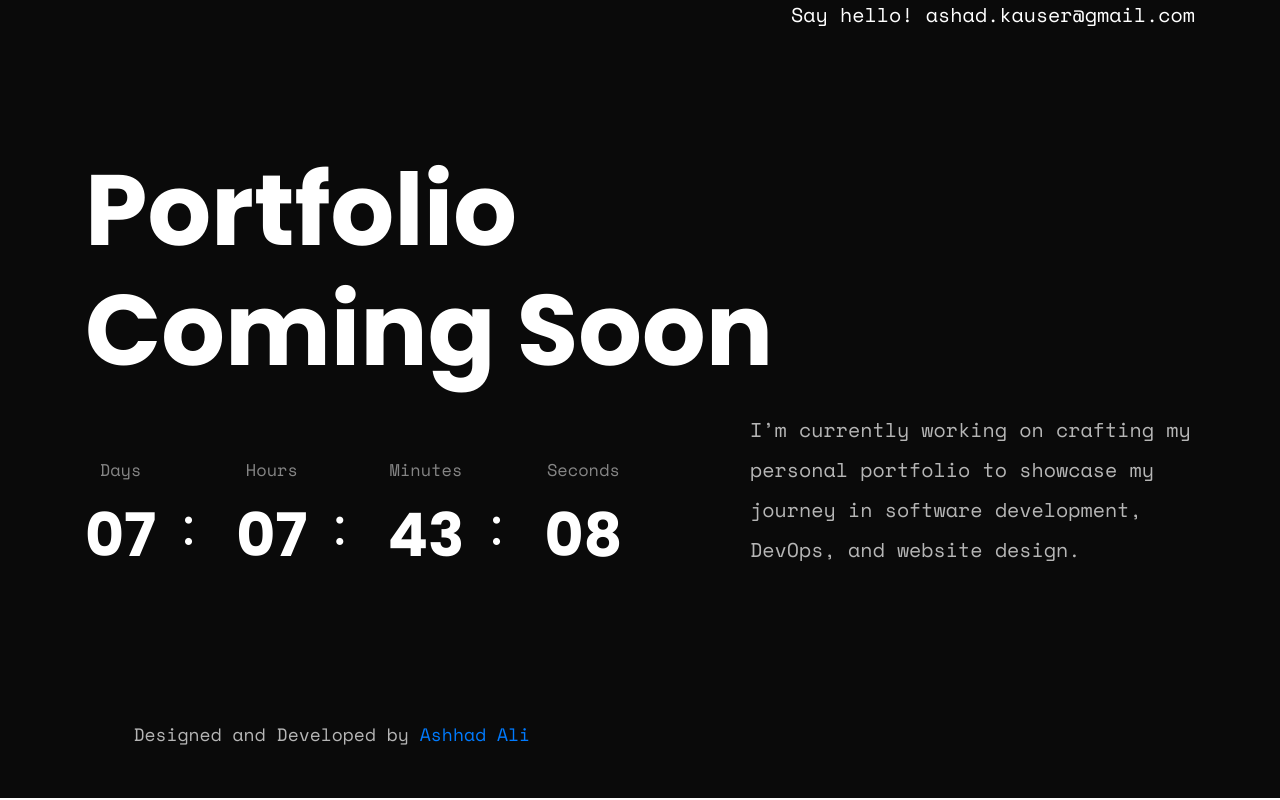
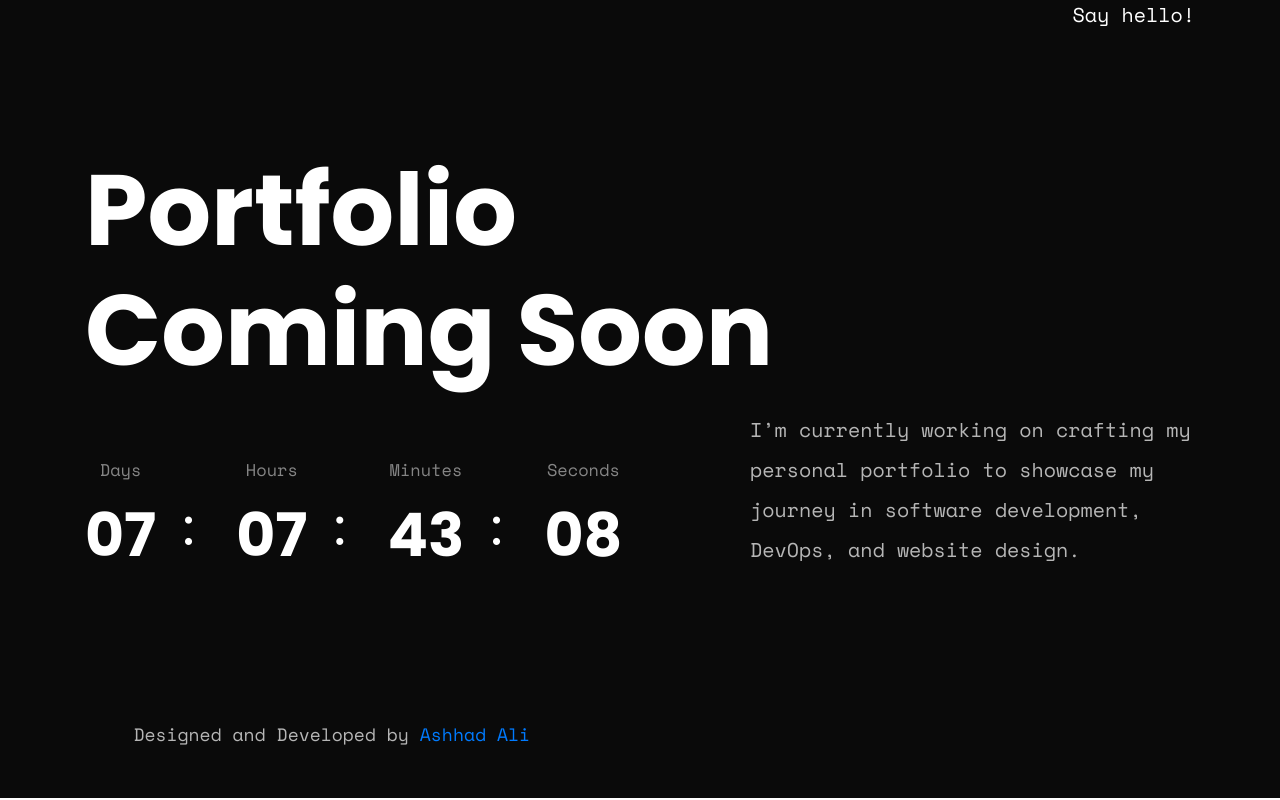
Before and after one commit to ashhadhere/comingsoon, a plain HTML site: page index.html in a window 1280 px wide. Drawn offline with nearby package versions, Linux system fonts and the light colour scheme.

Commit message:
Update index.html

```diff
--- a/index.html
+++ b/index.html
@@ -33,7 +33,7 @@
                         </div>
                         <div class="col-md-8">
                             <div class="header-right text-right">
-                                <a href="#">Say hello! ashad.kauser@gmail.com</a>
+                               <a href="mailto:ashad.kauser@gmail.com">Say hello!</a>
                             </div>
                         </div>
                     </div>
```
